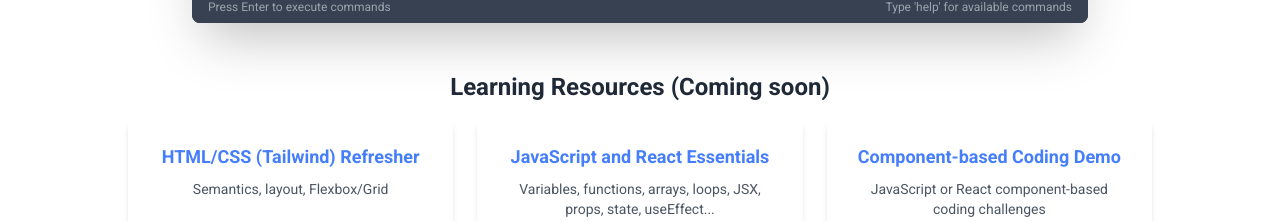
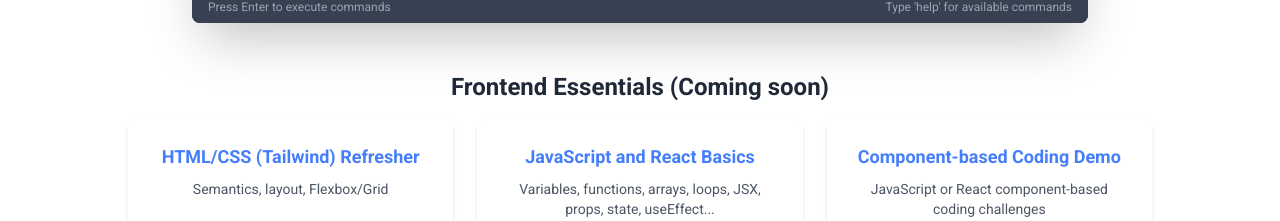
Before and after one commit to WoodyLinwc/Portfolio-Next.js, a Next.js app in the folder portfolio/: page /learning in a window 1280 px wide. Shown: the part 1001-1222 px from the top of the page. Built offline with nearby package versions, Linux system fonts and the light colour scheme.

Commit message:
Update page.tsx

```diff
--- a/portfolio/src/app/learning/page.tsx
+++ b/portfolio/src/app/learning/page.tsx
@@ -36,12 +36,8 @@ export default function LearningPage() {
                     {/* Additional Learning Content */}
                     <div className="mt-12 text-center">
                         <h3 className="text-2xl font-semibold mb-4 text-gray-800">
-                            Learning Resources (Coming soon)
+                            Frontend Essentials (Coming soon)
                         </h3>
-                        {/* <p className="text-gray-600 mb-6">
-                            More interactive learning tools and resources coming
-                            soon!
-                        </p> */}
                         <div className="grid grid-cols-1 md:grid-cols-3 gap-6">
                             <div className="bg-white p-6 rounded-lg shadow-md">
                                 <h4 className="font-bold text-lg mb-2 text-primary">
@@ -53,7 +49,7 @@ export default function LearningPage() {
                             </div>
                             <div className="bg-white p-6 rounded-lg shadow-md">
                                 <h4 className="font-bold text-lg mb-2 text-primary">
-                                    JavaScript and React Essentials
+                                    JavaScript and React Basics
                                 </h4>
                                 <p className="text-gray-600 text-sm">
                                     Variables, functions, arrays, loops, JSX,
```
